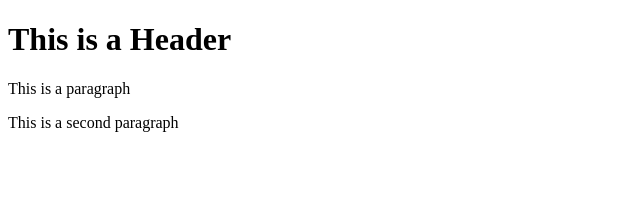
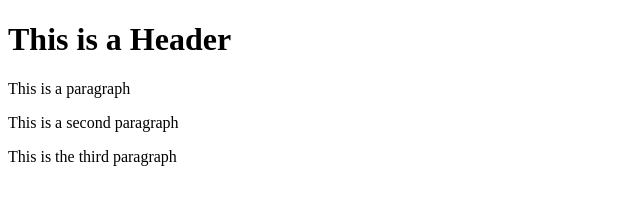
Before and after one commit to diegobra/CursoFullStackPrueba, a website: page index.html in a window 1280 px wide. Shown: the whole page, without its empty margins (0-640 px from the left). Drawn offline with Linux system fonts and the light colour scheme.

Commit message:
fourth commit

```diff
--- a/index.html
+++ b/index.html
@@ -5,5 +5,6 @@
     <h1>This is a Header</h1>
     <p>This is a paragraph</p>
     <p>This is a second paragraph</p>
+    <p>This is the third paragraph</p>
 </body>
 </html>
```
Also changed, not shown: package.json (added, +16 -0 lines), 1 other file.
